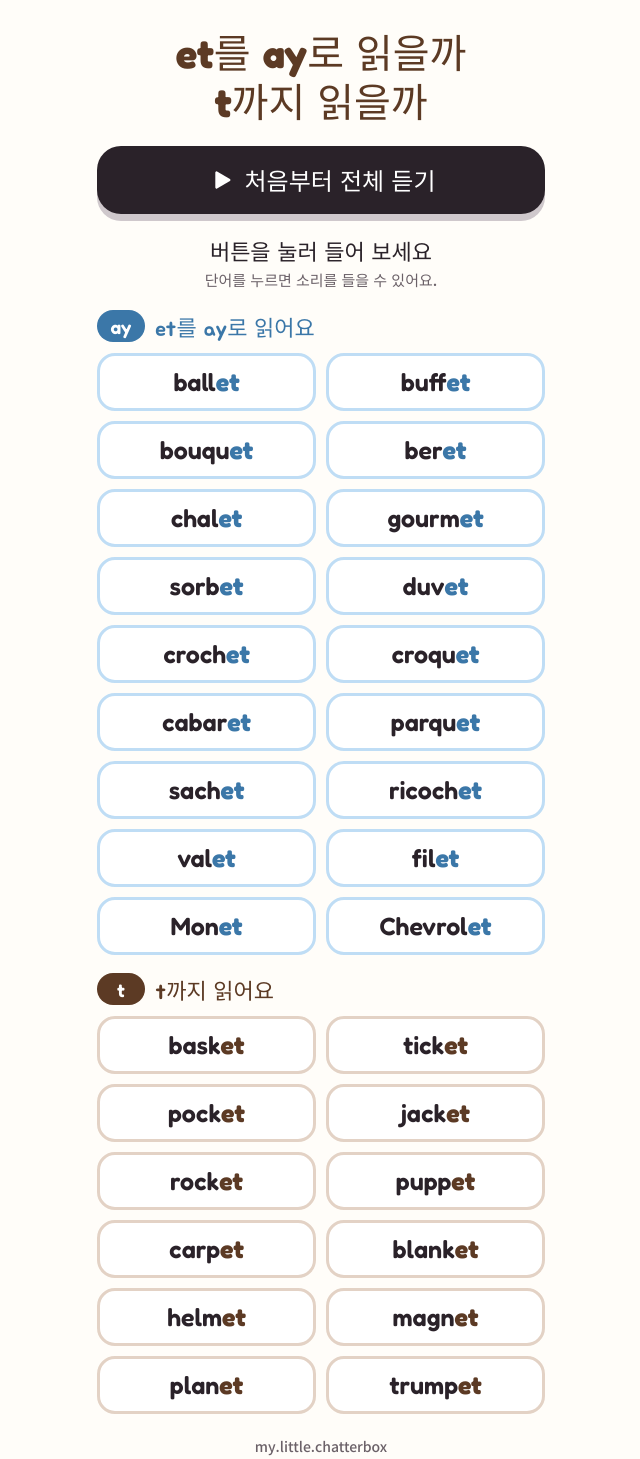
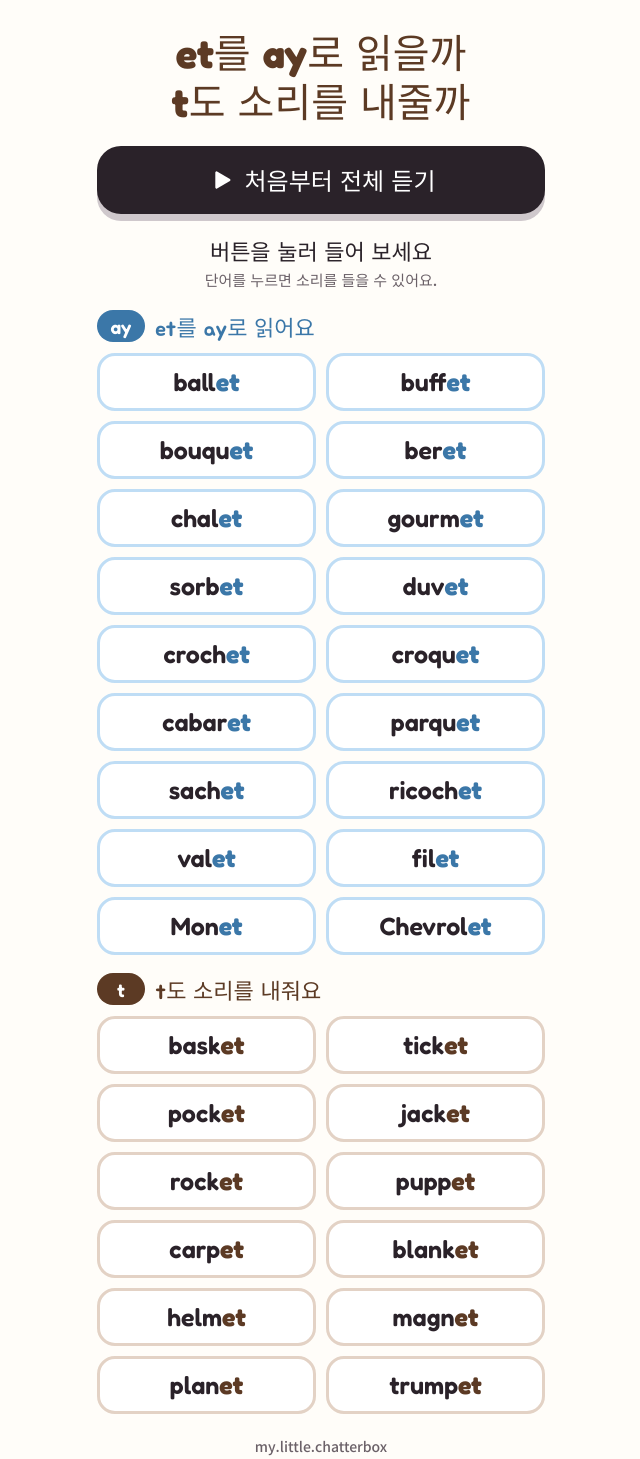
Before and after one commit to averyeveryday85/listen, a plain HTML site: page etay/index.html in a window 1280 px wide. Shown: the whole page, without its empty margins (319-959 px from the left). Drawn offline with Linux system fonts and the light colour scheme.

Commit message:
etay: t 묵음 처리 / t도 소리를 내줘요로 문구 변경
Co-Authored-By: Claude Opus 5.5 <noreply@anthropic.com>

```diff
--- a/etay/index.html
+++ b/etay/index.html
@@ -39,16 +39,16 @@ footer{font-size:14px;color:var(--gray);margin-top:auto;padding-top:22px}
 </head>
 <body>
 <main>
-  <h1><b>et</b>를 <b>ay</b>로 읽을까<br><b>t</b>까지 읽을까</h1>
+  <h1><b>et</b>를 <b>ay</b>로 읽을까<br><b>t</b>도 소리를 내줄까</h1>
   <button class="all" id="all"></button>
   <p class="hint" id="hint" role="status"></p>
   <p class="note">단어를 누르면 소리를 들을 수 있어요.</p>
   <section class="sec a"><h2><span class="pill">ay</span>et를 ay로 읽어요</h2><div class="grid" id="ga"></div></section>
-  <section class="sec k"><h2><span class="pill">t</span>t까지 읽어요</h2><div class="grid" id="gk"></div></section>
+  <section class="sec k"><h2><span class="pill">t</span>t도 소리를 내줘요</h2><div class="grid" id="gk"></div></section>
   <footer>my.little.chatterbox</footer>
 </main>
 <script>
-// 활동지 2쪽(단어 읽기) 순서. a = et를 ay로, k = t까지
+// 활동지 2쪽(단어 읽기) 순서. a = et를 ay로, k = t도 소리를 내줌
 const A=['ballet','buffet','bouquet','beret','chalet','gourmet','sorbet','duvet','crochet','croquet','cabaret','parquet','sachet','ricochet','valet','filet','Monet','Chevrolet'];
 const K=['basket','ticket','pocket','jacket','rocket','puppet','carpet','blanket','helmet','magnet','planet','trumpet'];
 const LIST=[...A.map(w=>[w,'a']),...K.map(w=>[w,'k'])];
@@ -61,7 +61,7 @@ const idle=()=>$('hint').textContent='버튼을 눌러 들어 보세요';
 function setAll(on){$('all').innerHTML=(on?ICON.pause:ICON.play)+'<span>'+(on?'멈추기':'처음부터 전체 듣기')+'</span>';}
 function mark(i){btns.forEach((b,j)=>b.classList.toggle('on',j===i));}
 function play(i){const [w,t]=LIST[i];mark(i);audio.src=url(w);
-  $('hint').textContent=w+(t==='a'?' · et를 ay로':' · t까지');
+  $('hint').textContent=w+(t==='a'?' · et를 ay로':' · t도 소리를 내줘요');
   audio.play().catch(()=>{$('hint').textContent='다시 한 번 눌러 주세요';stop();});}
 function stop(){queue=null;clearTimeout(timer);setAll(false);}
 LIST.forEach(([w,t],i)=>{const b=document.createElement('button');b.className='w';
```
